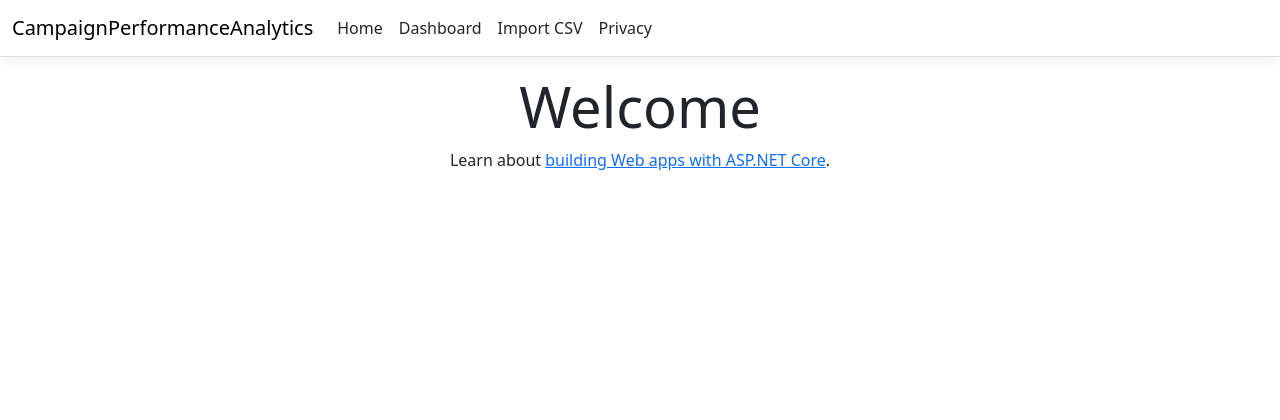
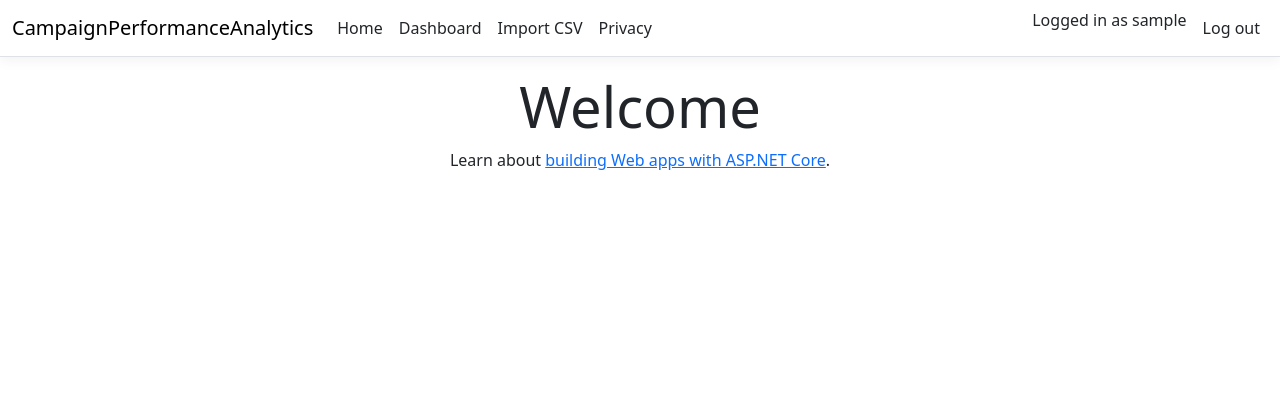
Before and after one commit to desdom19/CIDM4390_FinalProject, an ASP.NET Core app: page / in a window 1280 px wide. Shown: the top 420 px of the page. Run offline with ASP.NET Core 8, Linux system fonts and the light colour scheme; the visitor is signed in with stand-in values (Sample User, id 1); style sheets or scripts are compiled from the project's sources; the project's own start-up code is not run, and a stand-in starts its controllers and pages; some libraries are stand-ins or nearby versions.

Commit message:
Added log out link, nav bar login status, and protected pages after logging out #14

```diff
--- a/CampaignPerformanceAnalytics/Controllers/RejectOversizedImportAttribute.cs
+++ b/CampaignPerformanceAnalytics/Controllers/RejectOversizedImportAttribute.cs
@@ -24,6 +24,11 @@ public sealed class RejectOversizedImportAttribute(long maxRequestBytes, string
             return;
         }
 
+        // This result skips the action, so the controller's [ResponseCache] no-store never runs: set it here,
+        // so pressing Back after logging out can't show a saved copy of this page either.
+        context.HttpContext.Response.Headers.CacheControl = "no-store,no-cache";
+        context.HttpContext.Response.Headers.Pragma = "no-cache";
+
         var metadataProvider = context.HttpContext.RequestServices.GetRequiredService<IModelMetadataProvider>();
         context.Result = new ViewResult
         {
--- a/CampaignPerformanceAnalytics/Views/Shared/_Layout.cshtml
+++ b/CampaignPerformanceAnalytics/Views/Shared/_Layout.cshtml
@@ -33,6 +33,26 @@
                             <a class="nav-link text-dark" asp-area="" asp-controller="Home" asp-action="Privacy">Privacy</a>
                         </li>
                     </ul>
+                    <ul class="navbar-nav">
+                        @if (User.Identity?.IsAuthenticated == true)
+                        {
+                            <li class="nav-item">
+                                <span class="navbar-text text-dark me-2">Logged in as @User.Identity.Name</span>
+                            </li>
+                            <li class="nav-item">
+                                @* A POST with an anti-forgery token (added by the form tag helper), so another site can't log the User out. *@
+                                <form class="d-inline" method="post" asp-area="" asp-controller="Account" asp-action="LogOut">
+                                    <button type="submit" class="nav-link btn btn-link text-dark">Log out</button>
+                                </form>
+                            </li>
+                        }
+                        else
+                        {
+                            <li class="nav-item">
+                                <a class="nav-link text-dark" asp-area="" asp-controller="Account" asp-action="Login">Log in</a>
+                            </li>
+                        }
+                    </ul>
                 </div>
             </div>
         </nav>
```
